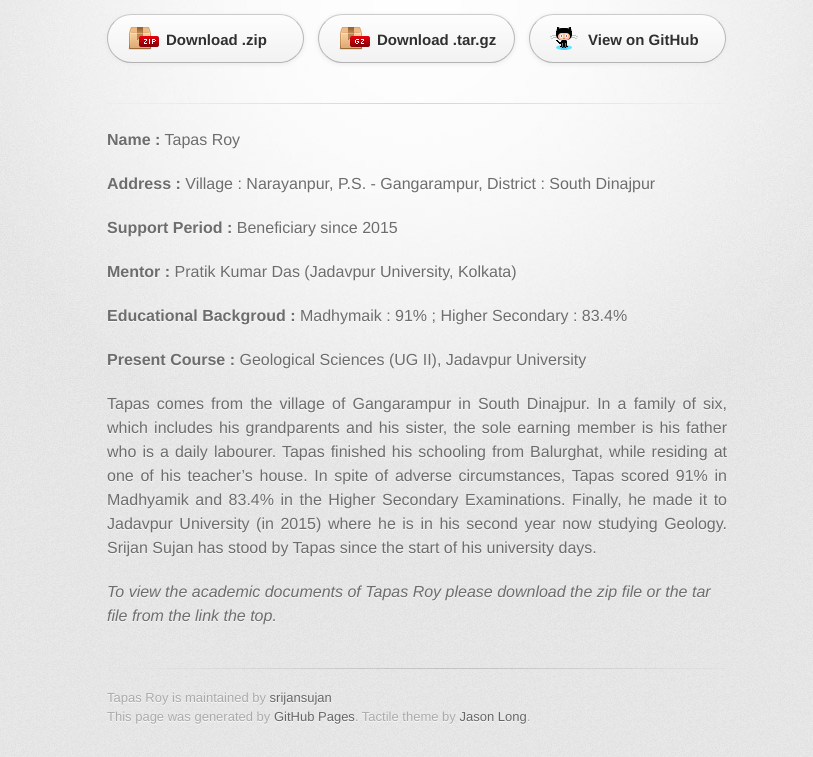
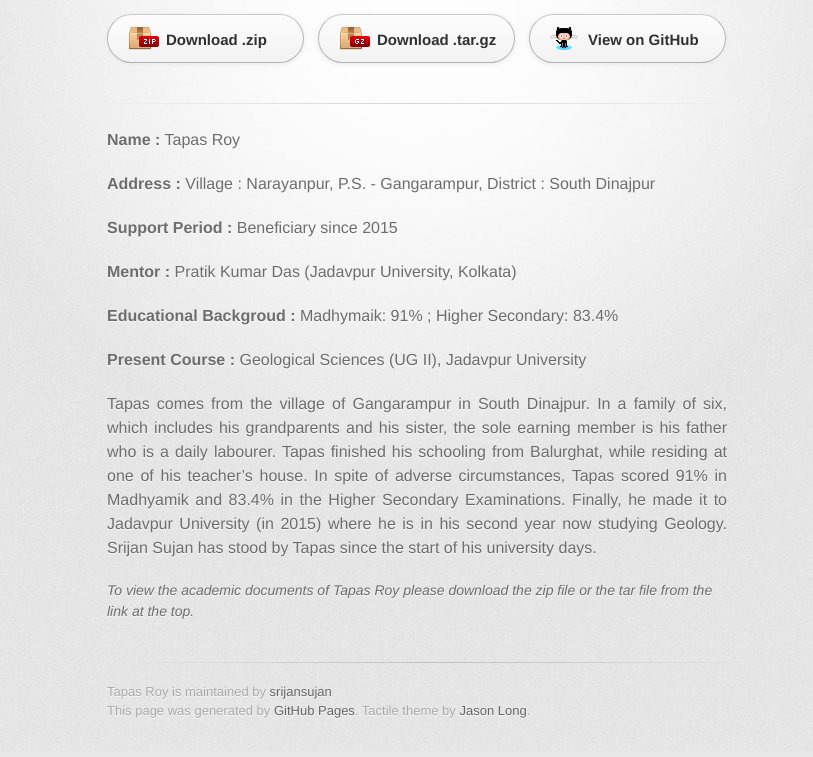
Before and after one commit to srijansujan/tapasroy, a plain HTML site: page index.html in a window 1280 px wide. Shown: the part 112-869 px from the top of the page, without its empty margins (223-1036 px from the left). Drawn offline with Linux system fonts and the light colour scheme; a web font is replaced by a local one.

Commit message:
Update index.html

```diff
--- a/index.html
+++ b/index.html
@@ -10,7 +10,7 @@
     <!--[if lt IE 9]>
     <script src="//html5shiv.googlecode.com/svn/trunk/html5.js"></script>
     <![endif]-->
-    <title>Tapas Roy by srijansujan</title>
+    <title>Tapas Roy Srijan Sujan beneficiary</title>
   </head>
 
   <body>
@@ -37,15 +37,15 @@
 
 <p><strong>Support Period :</strong> Beneficiary since 2015</p>
 
-<p><strong>Mentor :</strong> Pratik Kumar Das  (Jadavpur University, Kolkata)</p>
+<p><strong>Mentor :</strong> Pratik Kumar Das (Jadavpur University, Kolkata)</p>
 
-<p><strong>Educational Backgroud :</strong> Madhymaik : 91% ; Higher Secondary : 83.4%</p>
+<p><strong>Educational Backgroud :</strong> Madhymaik: 91% ; Higher Secondary: 83.4%</p>
 
 <p><strong>Present Course :</strong> Geological Sciences (UG II), Jadavpur University</p>
 
 <p align="justify"> Tapas comes from the village of Gangarampur in South Dinajpur. In a family of six, which includes his grandparents and his sister, the sole earning member is his father who is a daily labourer. Tapas finished his schooling from Balurghat, while residing at one of his teacher’s house. In spite of adverse circumstances, Tapas scored 91% in Madhyamik and 83.4% in the Higher Secondary Examinations. Finally, he made it to Jadavpur University (in 2015) where he is in his second year now studying Geology. Srijan Sujan has stood by Tapas since the start of his university days.</p>
 
-<p><em>To view the academic documents of Tapas Roy please download the zip file or the tar file from the link the top.</em></p>
+<p style="font-size:14px"><em>To view the academic documents of Tapas Roy please download the zip file or the tar file from the link at the top.</em></p>
         </section>
 
         <footer>
```
